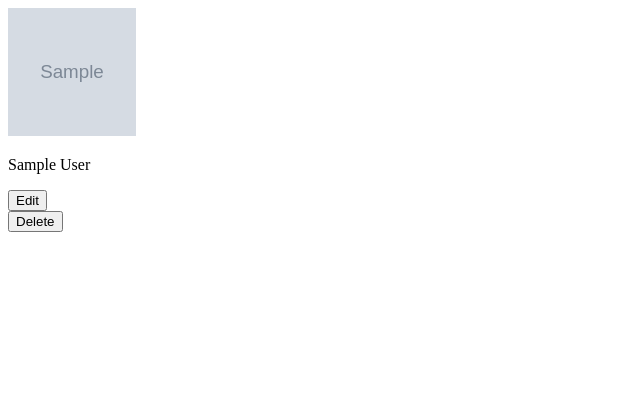
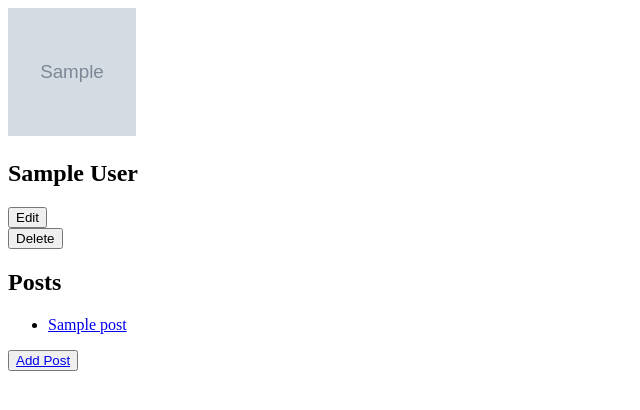
Before and after one commit to CodeOverGeo/blogly, a Flask app: page /users/1 in a window 1280 px wide. Shown: the top 410 px of the page, without its empty margins (0-640 px from the left). Run offline with Flask 2, Linux system fonts and the light colour scheme; tables that the repository leaves empty hold one stand-in row (values such as "Sample post"); grey boxes marked "Sample" are stand-in pictures.

Commit message:
User section complete, working on posts

```diff
--- a/app.py
+++ b/app.py
@@ -2,7 +2,7 @@
 
 from flask import Flask, request, render_template, redirect
 from flask_debugtoolbar import DebugToolbarExtension
-from models import db, connect_db, User
+from models import db, connect_db, User, Post
 
 app = Flask(__name__, static_url_path='/static')
 app.config['SQLALCHEMY_DATABASE_URI'] = 'postgresql:///blogly'
@@ -16,26 +16,33 @@ toolbar = DebugToolbarExtension(app)
 connect_db(app)
 db.create_all()
 
+
 @app.route('/')
 def root():
     """Root route redirects to user list"""
-    return redirect ('/users')
+    return redirect('/users')
+
 
 @app.route('/get')
 def get():
     pass
 
+
+# User Routes
+
 @app.route('/users')
 def users():
     """Shows all users currently in database"""
     users = User.query.order_by(User.last_name, User.first_name).all()
-    return render_template ('users/users.html', users=users)
+    return render_template('users/users.html', users=users)
 
-@app.route('/users/new')
+
+@app.route('/users/new', methods=['GET'])
 def new_user_page():
     """Show a form to create a new user"""
 
     return render_template('users/new.html')
+
 
 @app.route('/users/new', methods=['POST'])
 def create_user():
@@ -52,29 +59,26 @@ def create_user():
 
     return redirect("/users")
 
-@app.route('/user/<int:user_id>')
-def user_show(user_id):
-    """Show detail page for specific user"""
-
-    user = User.query.get_or_404(user_id)
-    return render_template('users/detail.html', user = user)
-
 
 @app.route('/users/<int:user_id>')
 def user_detail(user_id):
     """Shows detail about specific user"""
 
     user = User.query.get_or_404(user_id)
-    return render_template ('users/detail.html', user = user)
+    posts = Post.query.filter_by(user_id=user_id)
+    print(posts)
+    return render_template('users/detail.html', user=user, posts=posts)
 
-@app.route('/users/<int:user_id>/edit')
+
+@ app.route('/users/<int:user_id>/edit')
 def edit_user(user_id):
     """Show a form to edit a specific user"""
 
     user = User.query.get_or_404(user_id)
-    return render_template('users/edit.html', user = user)
+    return render_template('users/edit.html', user=user)
 
-@app.route('/users/<int:user_id>/edit', methods = ['POST'])
+
+@ app.route('/users/<int:user_id>/edit', methods=['POST'])
 def update_user(user_id):
     """Get edit user form values and update database"""
 
@@ -88,7 +92,8 @@ def update_user(user_id):
 
     return redirect('/users')
 
-@app.route('/user/<int:user_id>/delete', methods=['POST'])
+
+@ app.route('/user/<int:user_id>/delete', methods=['POST'])
 def user_delete(user_id):
     """Deletes user based off of delete request"""
 
@@ -97,3 +102,20 @@ def user_delete(user_id):
     db.session.commit()
 
     return redirect('/users')
+
+# Posts Routes
+
+
+@app.route('/users/<int:user_id>/posts/add')
+def add_new_post(user_id):
+    """Show a form to add a new post for a user"""
+    user = User.query.get_or_404(user_id)
+    return render_template('posts/add.html', user=user)
+
+
+@app.route('/posts/<int:post_id>')
+def post_show(post_id):
+    """Show a specific post by a user"""
+
+    post = Post.query.get_or_404(post_id)
+    return render_template('posts/show.html', post=post)
--- a/models.py
+++ b/models.py
@@ -1,31 +1,59 @@
 """Models for Blogly."""
+import datetime
 from flask_sqlalchemy import SQLAlchemy
 
 db = SQLAlchemy()
+
 
 def connect_db(app):
     db.app = app
     db.init_app(app)
 
+
 DEFAULT_IMAGE_URL = "/static/generic_profile.png"
+
 
 class User(db.Model):
     """User"""
 
     __tablename__ = 'users'
 
-    id = db.Column(db.Integer, primary_key = True)
+    id = db.Column(db.Integer, primary_key=True)
 
     first_name = db.Column(db.String(30),
-                        nullable = False)
+                           nullable=False)
 
     last_name = db.Column(db.String(30),
-                        nullable = False)
+                          nullable=False)
 
-    image_url = db.Column(db.String, nullable = False, default = DEFAULT_IMAGE_URL)
+    image_url = db.Column(db.String, nullable=False, default=DEFAULT_IMAGE_URL)
 
     @property
     def full_name(self):
         """Return full name of user."""
 
         return f"{self.first_name} {self.last_name}"
+
+
+class Post(db.Model):
+    """Posts"""
+
+    __tablename__ = 'posts'
+
+    id = db.Column(db.Integer, primary_key=True)
+
+    title = db.Column(db.String(30), nullable=False)
+
+    content = db.Column(db.String(100), nullable=False)
+
+    created_at = db.Column(db.DateTime, default=datetime.datetime.utcnow)
+
+    user_id = db.Column(db.Integer, db.ForeignKey("users.id"), nullable=False)
+
+    users = db.relationship('User', backref='posts')
+
+    @property
+    def readable_date(self):
+        """Returns a user readable date"""
+
+        return self.created_at.strftime("%a %b %d %Y, %I:%M %p")
--- a/templates/users/detail.html
+++ b/templates/users/detail.html
@@ -1,15 +1,28 @@
-{% extends 'users/base.html' %}
-{% block title %}
-{{user.full_name}}
-{% endblock %}
-
-{% block content %}
-<img src="{{ user.image_url }}" alt="Profile Picture" style="width:128px;height:128px;">
-<p>{{ user.full_name }}</p>
+{% extends 'users/base.html' %} {% block title %} {{user.full_name}} {% endblock
+%} {% block content %}
+<div>
+  <img
+    src="{{ user.image_url }}"
+    alt="Profile Picture"
+    style="width: 128px; height: 128px"
+  />
+</div>
+<section>
+  <h2>{{ user.full_name }}</h2>
   <form action="/users/{{ user.id }}/edit">
     <input type="submit" value="Edit" />
   </form>
   <form action="/user/{{ user.id }}/delete" method="POST">
     <input type="submit" value="Delete" />
   </form>
+</section>
+<section>
+  <h2>Posts</h2>
+  <ul>
+    {% for post in posts %}
+    <li><a href="/posts/{{ post.id }}">{{post.title}}</a></li>
+    {% endfor %}
+  </ul>
+  <button><a href="/users/{{ user.id }}/posts/add">Add Post</a></button>
+</section>
 {% endblock %}
```
Also changed, not shown: seed.py (added, +29 -0 lines), templates/posts/add.html (added, +7 -0 lines), templates/posts/show.html (added, +15 -0 lines), templates/users/users.html (+9 -13 lines). Lines whose indentation alone changed are shown as unchanged.
